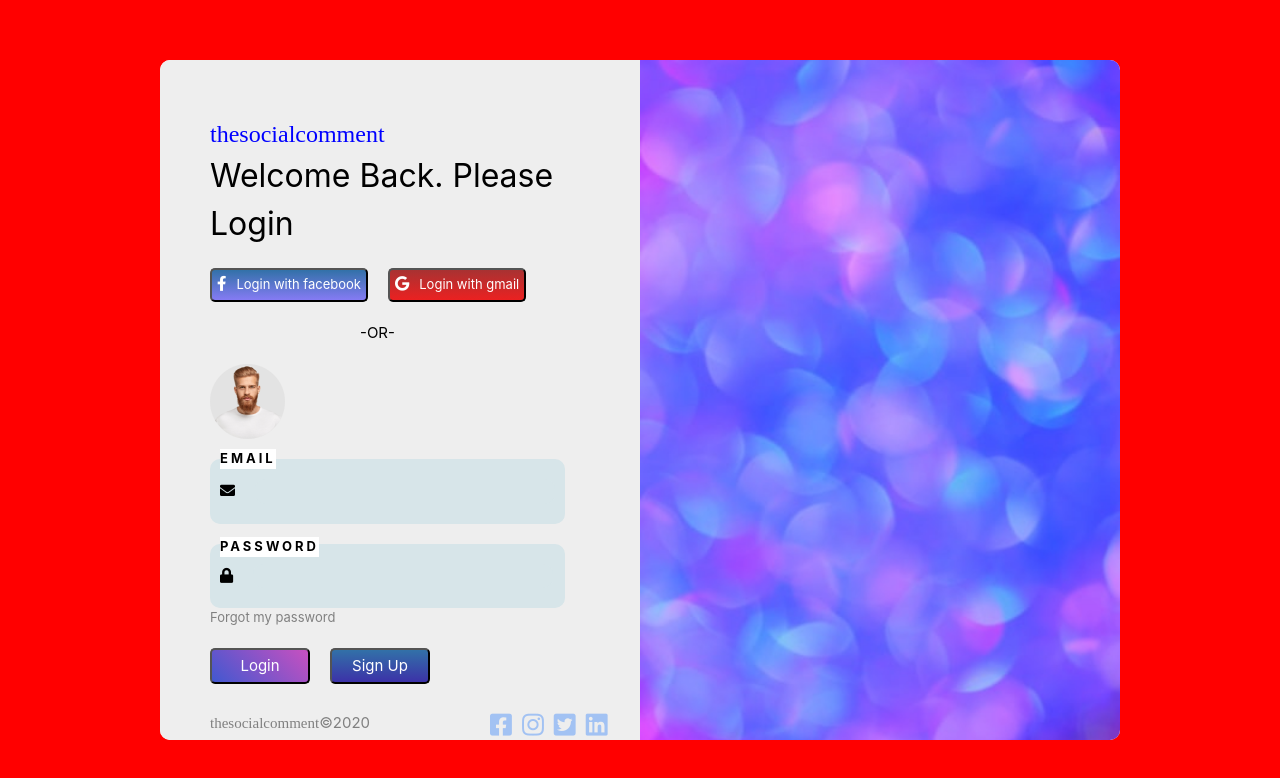
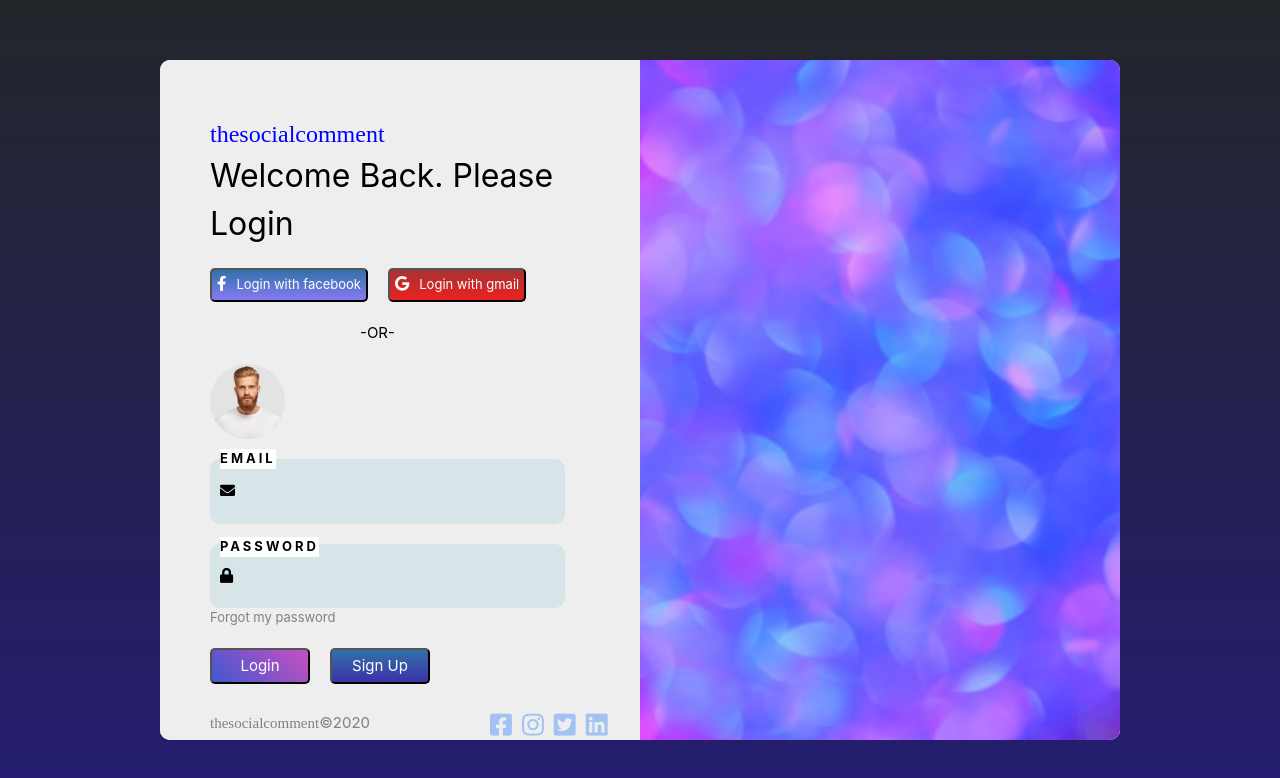
Before and after one commit to Atul0740/loginpage, a React (Create React App) app: page / in a window 1280 px wide. Shown: the top 778 px of the page. Built offline with nearby package versions, Linux system fonts and the light colour scheme; a web font is replaced by a local one.

Commit message:
01/11-13:44

```diff
--- a/src/App.css
+++ b/src/App.css
@@ -4,5 +4,5 @@
     display: flex;
     justify-content: center;
     align-items: center;
-    background: red;
+    background: linear-gradient(#1e2225fa, #241d72);
 }
```
